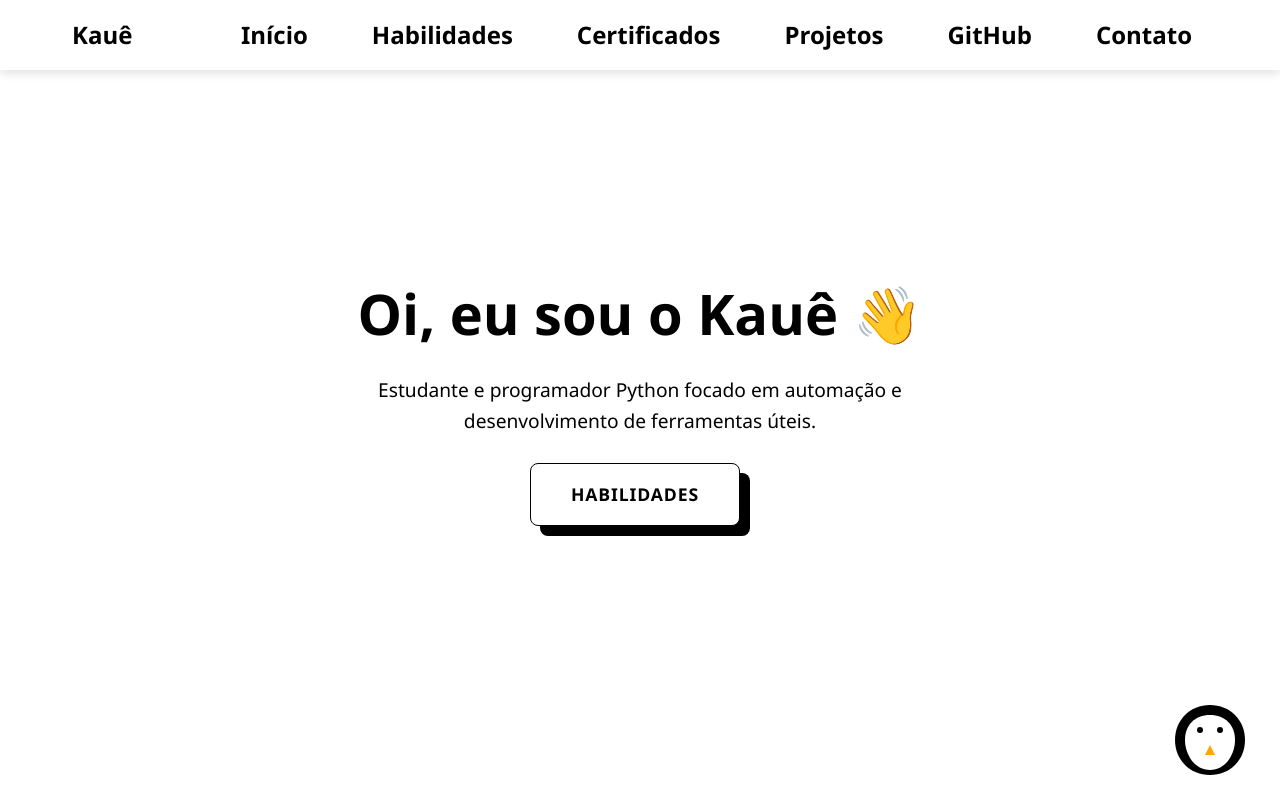
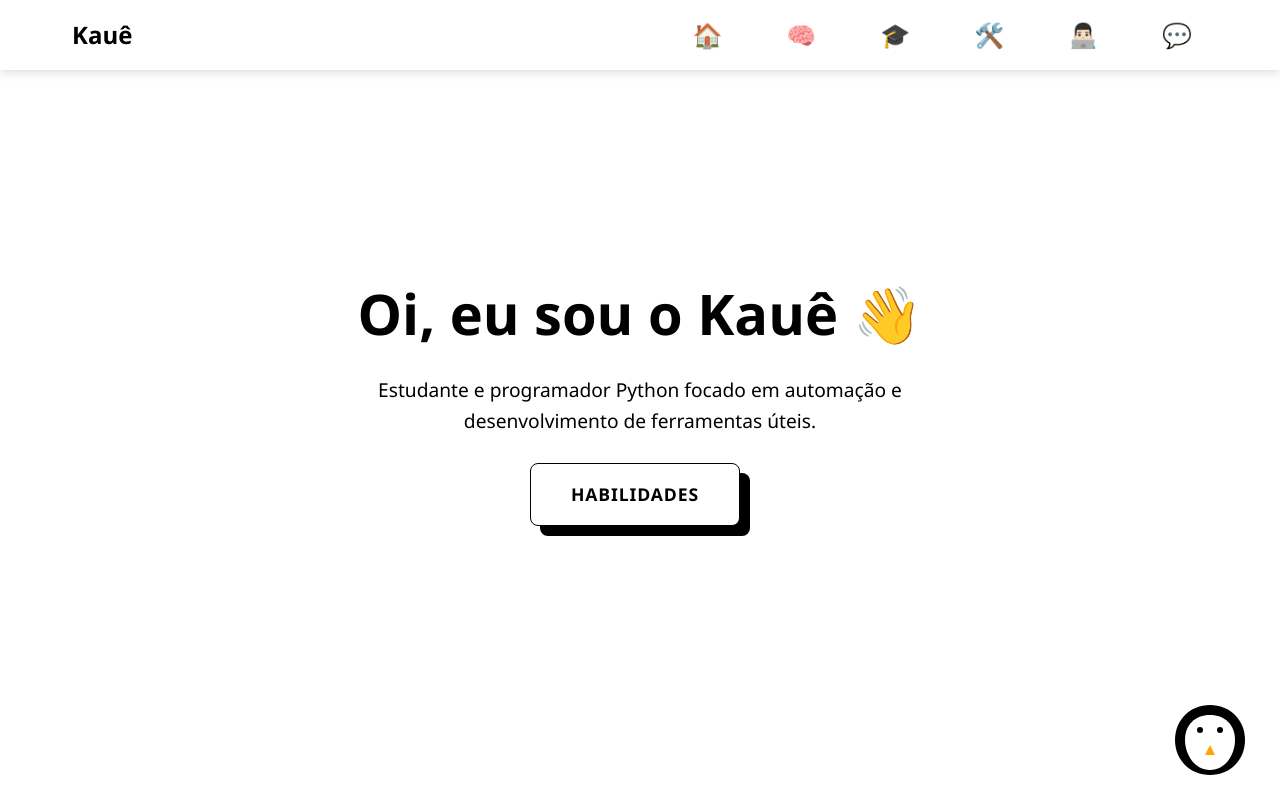
Before and after one commit to MXP-C/Me, a plain HTML site: page index.html in a window 1280 px wide. Shown: the top 800 px of the page. Drawn offline with Linux system fonts and the light colour scheme; no server answers.

Commit message:
PUSH INDEX

```diff
--- a/index.html
+++ b/index.html
@@ -11,12 +11,12 @@
         <nav class="navbar">
             <a href="#home" class="nav-link">Kauê</a>
             <ul class="nav-list">
-                <li><a href="#home" class="nav-link">Início</a></li>
-                <li><a href="#skills" class="nav-link">Habilidades</a></li>
-                <li><a href="#certificates" class="nav-link">Certificados</a></li>
-                <li><a href="#projects" class="nav-link">Projetos</a></li>
-                <li><a href="#github-repos" class="nav-link">GitHub</a></li>
-                <li><a href="#contact" class="nav-link">Contato</a></li>
+                <li><a href="#home" class="nav-link">🏠</a></li>
+                <li><a href="#skills" class="nav-link">🧠</a></li>
+                <li><a href="#certificates" class="nav-link">🎓</a></li>
+                <li><a href="#projects" class="nav-link">🛠️</a></li>
+                <li><a href="#github-repos" class="nav-link">👨🏻‍💻</a></li>
+                <li><a href="#contact" class="nav-link">💬</a></li>
             </ul>
         </nav>
     </header>
```
